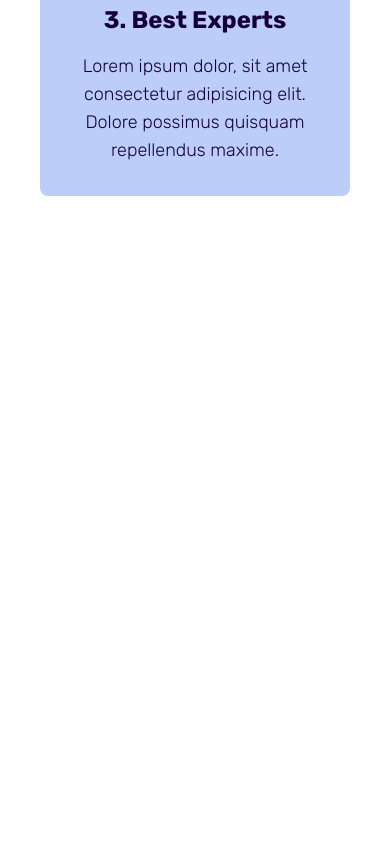
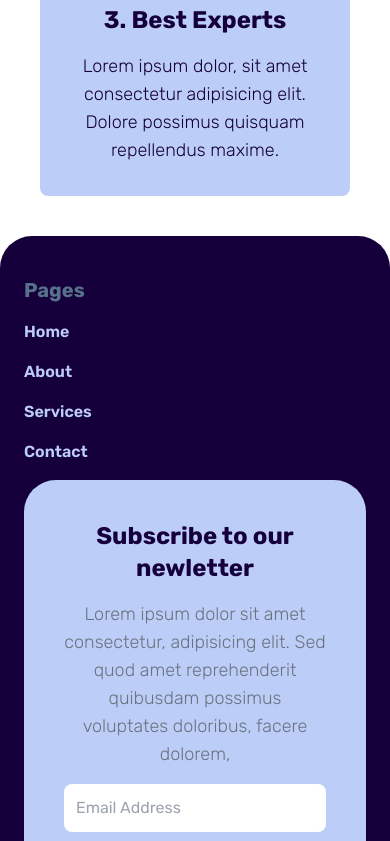
Before and after one commit to samukelolukhele/PCI-Construction, a React (Vite) app: page / in a window 390 px wide. Shown: the part 5956-6797 px from the top of the page. Before the commit the page ends 6192 px from the top, so only its background shows below. Built offline with nearby package versions, Linux system fonts and the light colour scheme.

Commit message:
FEAT: Home page & Footer Setup.

```diff
--- a/src/App.tsx
+++ b/src/App.tsx
@@ -5,6 +5,7 @@ import "./App.css";
 import { BrowserRouter as Router, Routes, Route } from "react-router-dom";
 import Navbar from "./components/Navbar";
 import Home from "./components/pages/Home";
+import Footer from "./components/Footer";
 
 function App() {
   return (
@@ -13,6 +14,7 @@ function App() {
       <Routes>
         <Route path="/" element={<Home />} />
       </Routes>
+      <Footer />
     </Router>
   );
 }
--- /dev/null
+++ b/src/components/Footer.tsx
@@ -0,0 +1,71 @@
+import React from "react";
+import { Link } from "react-router-dom";
+import Button from "./Button";
+
+const Footer = () => {
+  const links = [
+    {
+      to: "/",
+      text: "Home",
+    },
+    {
+      to: "/about",
+      text: "About",
+    },
+    {
+      to: "/services",
+      text: "Services",
+    },
+    {
+      to: "/contact",
+      text: "Contact",
+    },
+  ];
+
+  return (
+    <footer className="flex flex-col lg:flex-row justify-between gap-4 bg-brandBg py-10 rounded-t-[2rem] overflow-hidden px-6 lg:px-10">
+      <div className="flex flex-col justify-center md:pl-4 w-fit gap-4 text-brandSecondary font-semibold">
+        <p className="text-xl md:text-5xl font-bold text-brandBgSecondary">
+          Pages
+        </p>
+        {links.map((link, key) => (
+          <Link
+            key={key}
+            to={link.to}
+            className="hover:text-brand hover:underline md:text-2xl"
+          >
+            {link.text}
+          </Link>
+        ))}
+      </div>
+      <div className="relative flex flex-col gap-12 py-10 bg-brandSecondary rounded-[2rem] lg:w-8/12 overflow-hidden h-[600px] lg:h-[400px]">
+        <div className="flex flex-col gap-4 items-center lg:items-start text-center lg:text-left container lg:mx-0 lg:w-6/12">
+          <h1 className="font-bold text-2xl text-brandBg">
+            Subscribe to our newletter
+          </h1>
+          <p className="relative z-10">
+            Lorem ipsum dolor sit amet consectetur, adipisicing elit. Sed quod
+            amet reprehenderit quibusdam possimus voluptates doloribus, facere
+            dolorem,
+          </p>
+          <input
+            type="text"
+            className="relative z-10 border-none p-3 rounded-lg w-full lg:w-[400px]"
+            placeholder="Email Address"
+          />
+          <button
+            className="relative z-10 bg-brand rounded-lg py-3 hover:scale-110 duration-300 px-8 w-full lg:flex-1 lg:w-min text-white font-semibold text-lg"
+            onClick={() =>
+              alert("Thank you for subscribing to our newsletter!")
+            }
+          >
+            Subscribe
+          </button>
+        </div>
+        <div className="absolute inset-0 overflow-hidden lg:left-[25%]  bg-[url(/images/footer.svg)] bg-bottom bg-contain bg-no-repeat h-3/6 lg:h-4/6 mt-auto w-full" />
+      </div>
+    </footer>
+  );
+};
+
+export default Footer;
--- /dev/null
+++ b/src/components/ScrollToTop.tsx
@@ -0,0 +1,15 @@
+import React from "react";
+import { FiArrowUp } from "react-icons/fi";
+
+const ScrollToTop = () => {
+  return (
+    <div
+      className="fixed z-20 items-center justify-center bottom-10 right-10 border-2 border-white hidden lg:flex rounded-full p-4 bg-brandBg hover:bg-brand duration-300 cursor-pointer text-white"
+      onClick={() => window.scrollTo({ top: 0, behavior: "smooth" })}
+    >
+      <FiArrowUp className="relative z-30 text-white" />
+    </div>
+  );
+};
+
+export default ScrollToTop;
--- a/src/components/pages/Home/WhyUs.tsx
+++ b/src/components/pages/Home/WhyUs.tsx
@@ -49,7 +49,7 @@ const WhyUs = () => {
         <Button
           to="/services"
           color="primary"
-          className="lg:w-min lg:h-min lg:px-16 flex items-center gap-4"
+          className="lg:w-min lg:h-min lg:px-16 flex items-center gap-4 justify-center"
         >
           Services
           <AiOutlineArrowRight />
--- a/src/components/pages/Home/index.tsx
+++ b/src/components/pages/Home/index.tsx
@@ -5,6 +5,7 @@ import About from "./About";
 import Services from "./Services";
 import Quote from "./Quote";
 import WhyUs from "./WhyUs";
+import ScrollToTop from "../../ScrollToTop";
 
 const Home = () => {
   return (
@@ -15,6 +16,7 @@ const Home = () => {
       <Services />
       <Quote />
       <WhyUs />
+      <ScrollToTop />
     </div>
   );
 };
```
Also changed, not shown: public/images/footer.svg (added).
